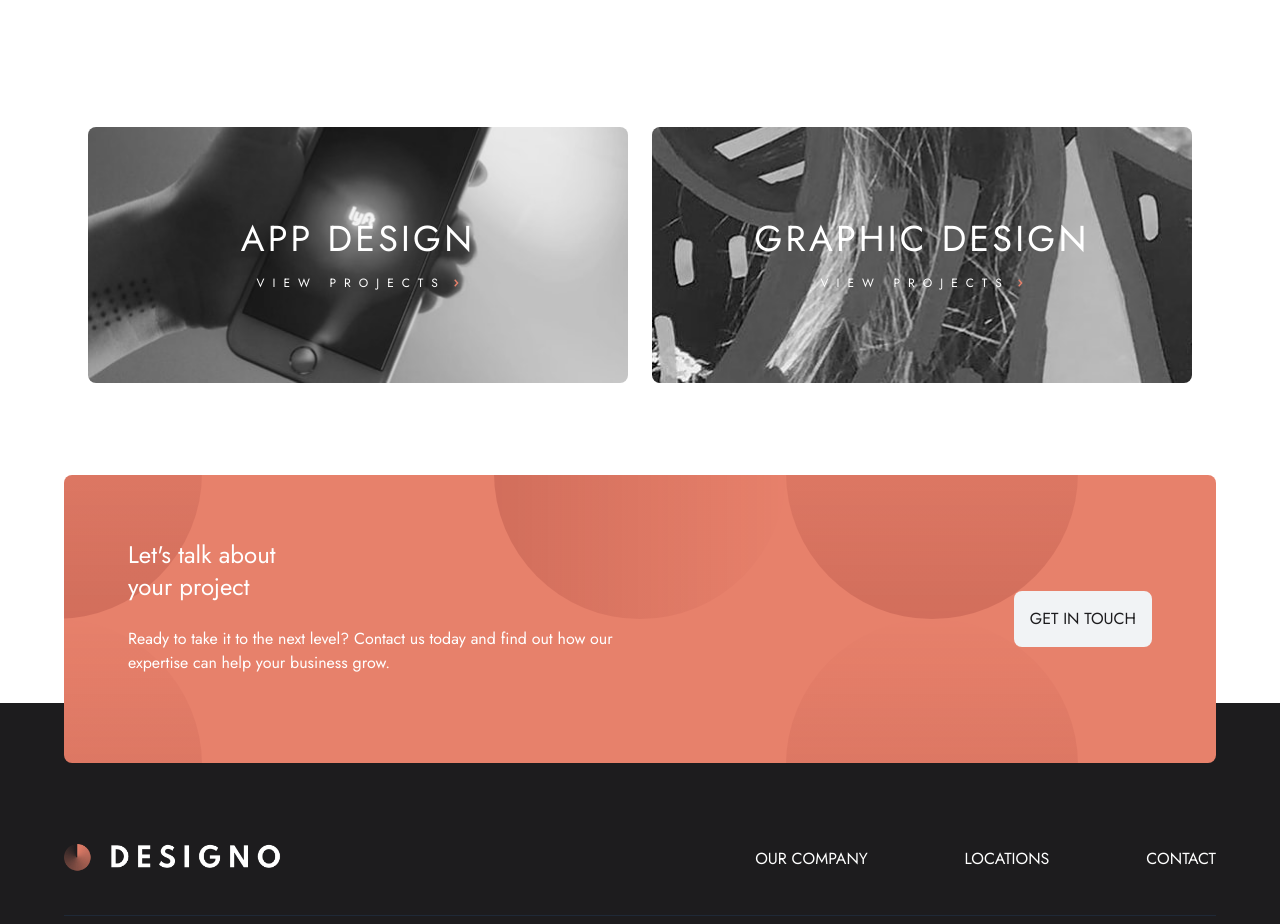
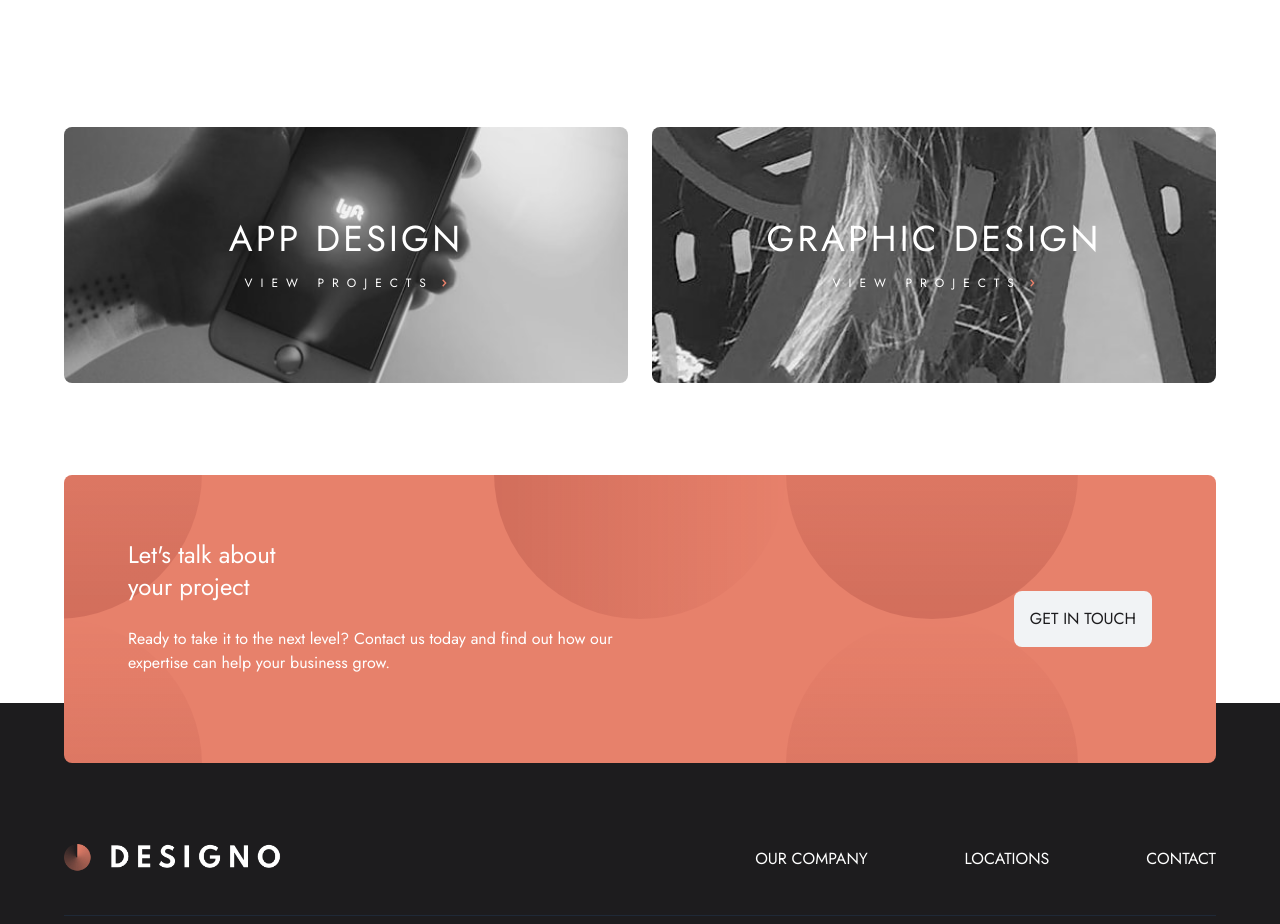
Before and after one commit to SheeloveDol/designo, a React (Vite) app: page /webDesign in a window 1280 px wide. Shown: the part 1381-2305 px from the top of the page. Built offline with nearby package versions, Linux system fonts and the light colour scheme.

Commit message:
Fixed BranchCards margin on larger screens

```diff
--- a/src/pages/WebDesign.jsx
+++ b/src/pages/WebDesign.jsx
@@ -84,7 +84,7 @@ export const WebDesign = () => {
       </section>
 
       {/* Branch Cards section */}
-      <section className="grid mt-32 gap-6 mx-6 lg:grid-cols-2 lg:h-64">
+      <section className="grid mt-32 gap-6 mx-6 sm:mx-0 lg:grid-cols-2 lg:h-64">
       {projects.map((item, index) => (
             <Link key={index} to={item.linkTo} className={item.className}>
               <BranchCards
```
